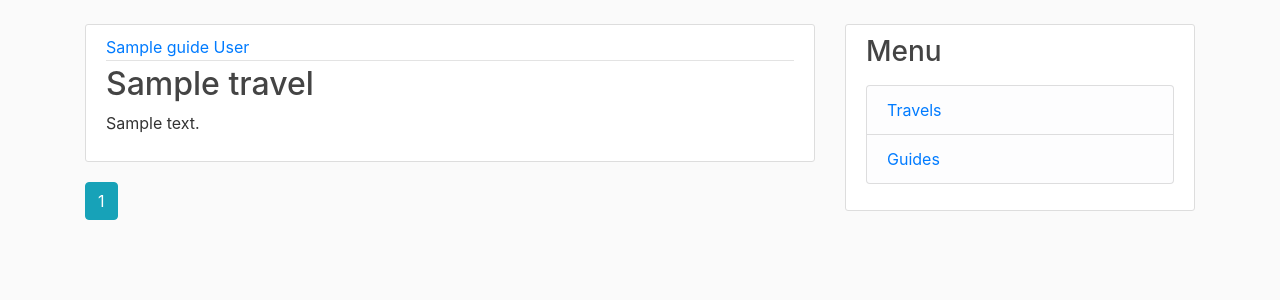
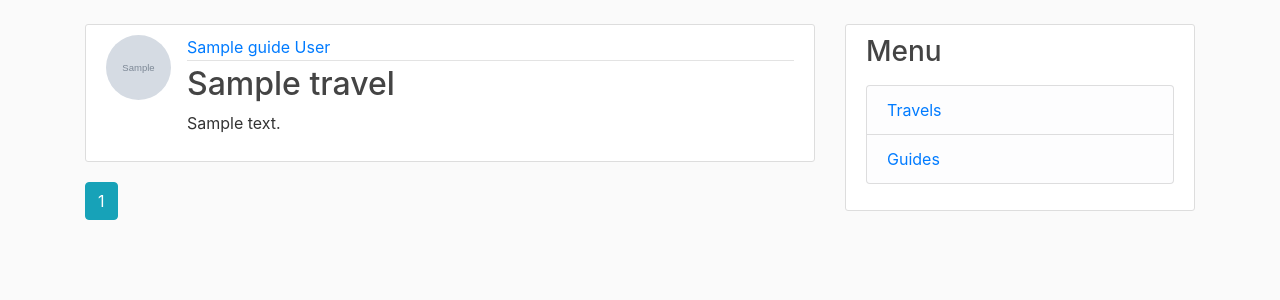
Before and after one commit to skucaite/travelbook_flask_app_with_login, a Flask app: template templates/home.html in a window 1280 px wide. Shown: the part 56-356 px from the top of the page. Run offline with Flask 2, Linux system fonts and the light colour scheme; the template is opened without the code that fills it: most values are stand-ins (such as "Sample title", 1, 10 or a date in 2020); grey boxes marked "Sample" are stand-in pictures; parts of the project's set-up code (start-up, migrations or seed data) failed here and were passed over; some libraries are stand-ins or nearby versions.

Commit message:
Guides image added

```diff
--- a/templates/home.html
+++ b/templates/home.html
@@ -2,6 +2,7 @@
 {% block content %}
   {% for travel in travels.items %}
     <article class="media content-section">
+      <img class="rounded-circle article-img" src="{{ url_for('static', filename='profile_pics/' + travel.guide.image_file) }}">
       <div class="media-body">
         <div class="article-metadata">
           <a class="mr-2" href="/guides/{{ travel.guide_id }}">{{ travel.guide.name }} {{ travel.guide.surname }}</a>
```
